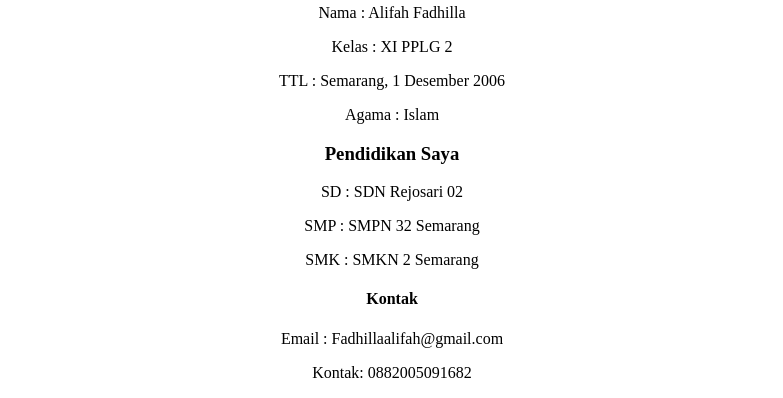
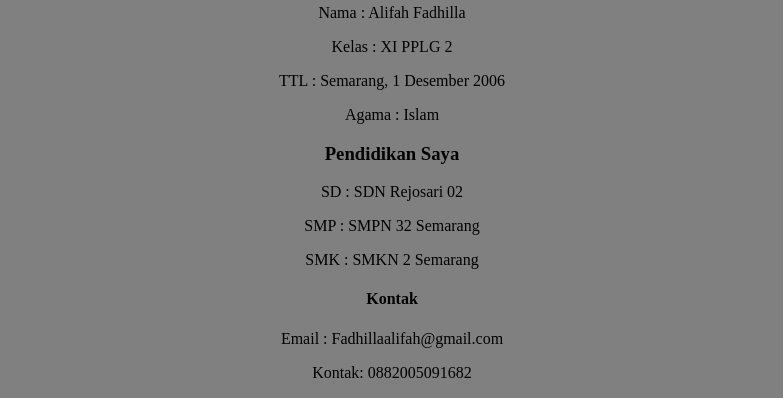
Before and after one commit to fadhilla12345678/fadhilla12345678.github.io, a plain HTML site: page index.html in a window 1280 px wide. Shown: the part 1423-1821 px from the top of the page, without its empty margins (248-1031 px from the left). Drawn offline with Linux system fonts and the light colour scheme.

Commit message:
Update index.html

```diff
--- a/index.html
+++ b/index.html
@@ -8,7 +8,7 @@
         /* Gaya CSS tambahan dapat ditempatkan di sini */
     </style>
 </head>
-<body style="text-align: center;">
+<body style="text-align: center; background-color:grey;">
     <header>
         <h1 >Portofolio Saya</h1>
     </header>
```
